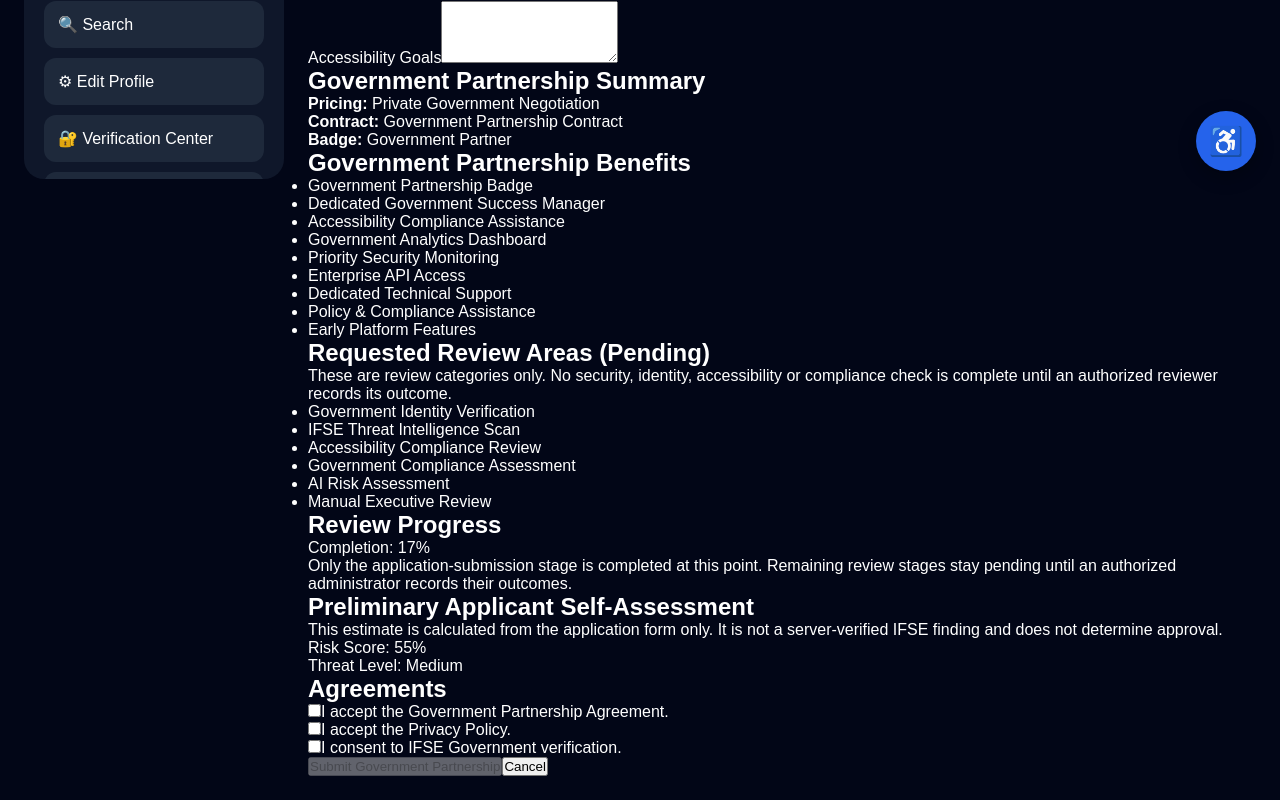
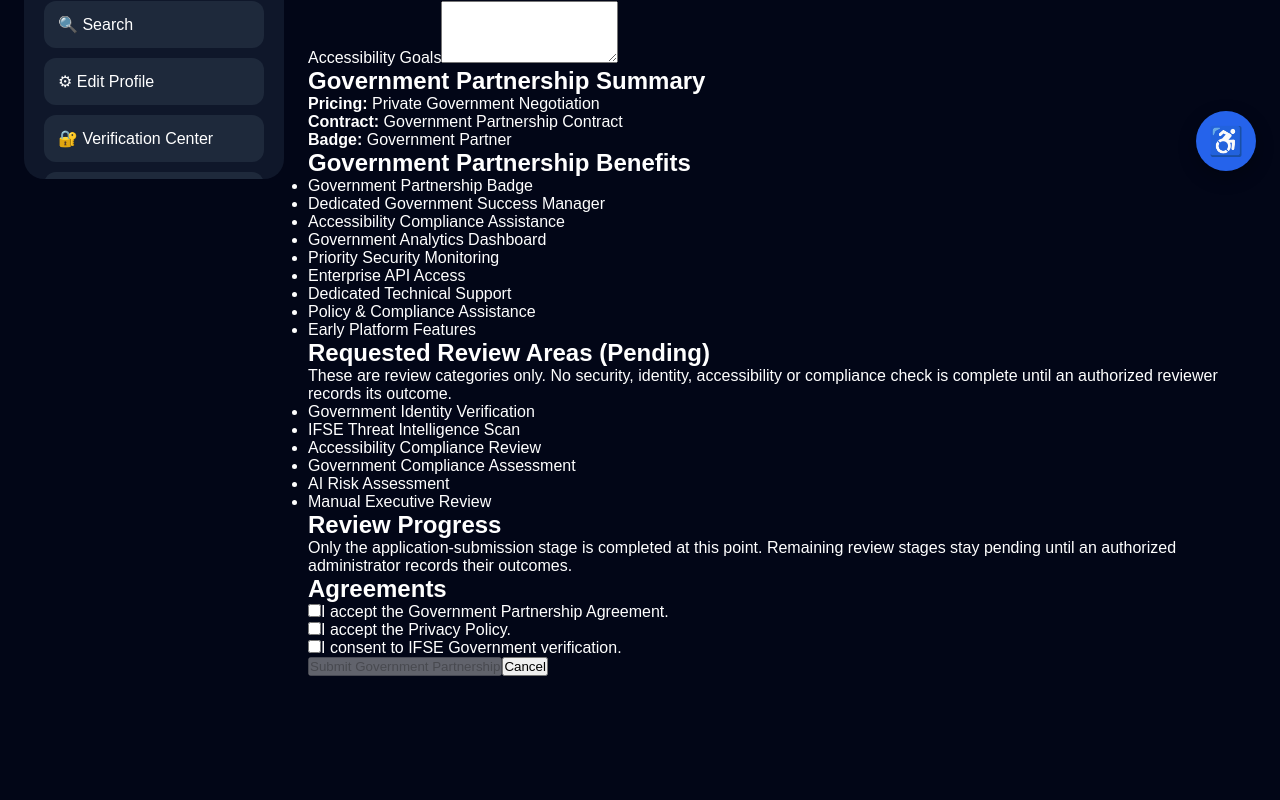
Before and after one commit to inclurah-png/inclura-web, a React (Vite) app: page /government-partnership in a window 1280 px wide. Shown: the part 605-1405 px from the top of the page. After the commit the page ends 1305 px from the top, so only its background shows below. Built offline with nearby package versions, Linux system fonts and the light colour scheme; no server answers; the database is empty; sample sign-in values are in the browser's storage.

Commit message:
fix(partnerships): remove applicant-generated IFSE risk scores

```diff
--- a/src/pages/GovernmentPartnership.jsx
+++ b/src/pages/GovernmentPartnership.jsx
@@ -223,14 +223,6 @@ if (!validGovernmentEmail) {
   return Math.min(score, 100);
 
 };
-  const riskScore = calculateRiskScore();
-
-const threatLevel =
-  riskScore >= 75
-    ? "High"
-    : riskScore >= 40
-    ? "Medium"
-    : "Low";
   const handleSubmit = async (e) => {
 
   e.preventDefault();
@@ -361,12 +353,6 @@ try {
       timeline,
 
       userId: currentUser.uid,
-
-      riskScore,
-      riskScoreSource: "member_self_assessment",
-      threatLevel,
-      threatLevelSource: "member_self_assessment",
-      executiveReviewRequired: riskScore >= 70,
       executiveReviewSource: "member_self_assessment",
 
       createdAt: serverTimestamp(),
@@ -774,34 +760,13 @@ try {
 
   <h2>Review Progress</h2>
 
-  <p>
 
-    Completion: {getReviewPercentage()}%
-
-  </p>
 
             <p>Only the application-submission stage is completed at this point. Remaining review stages stay pending until an authorized administrator records their outcomes.</p>
 
 </section>
 
-<section className="government-risk">
 
-  <h2>Preliminary Applicant Self-Assessment</h2>
-  <p>This estimate is calculated from the application form only. It is not a server-verified IFSE finding and does not determine approval.</p>
-
-  <p>
-
-    Risk Score: {riskScore}%
-
-  </p>
-
-  <p>
-
-    Threat Level: {threatLevel}
-
-  </p>
-
-</section>
 
 <section className="government-agreements">
 
```
